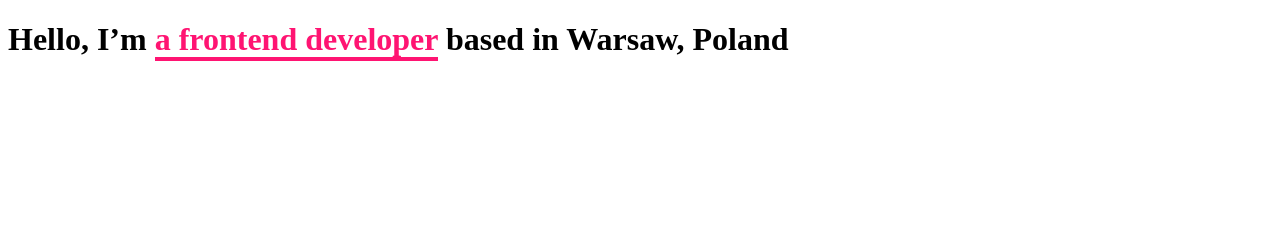
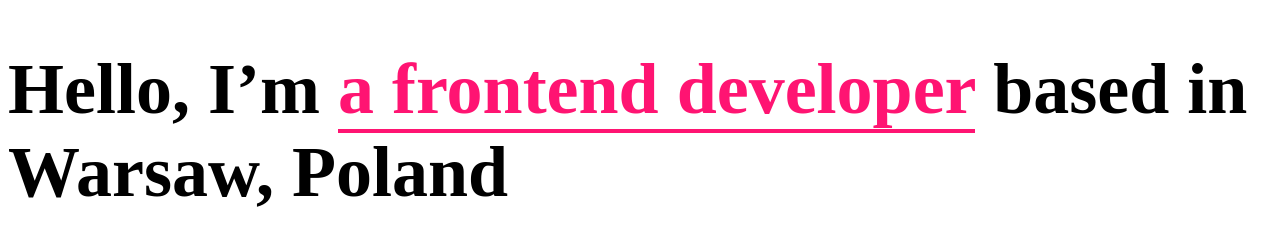
Before and after one commit to danzawadzki/gatsby-portfolio, a Gatsby site: page / in a window 1280 px wide. Built offline with nearby package versions, Linux system fonts and the light colour scheme; Gatsby itself is replaced by a stand-in of ours.

Commit message:
Updating slider font size.

```diff
--- a/src/components/Slider/Slider.jsx
+++ b/src/components/Slider/Slider.jsx
@@ -8,7 +8,7 @@ import "./Slider.scss";
  * @constructor
  */
 const Slider = ({}) => (
-  <h1>
+  <h1 className="slider__text">
     Hello, I’m{" "}
     <span className="slider__text--hightligted">a frontend developer</span>{" "}
     based in Warsaw, Poland
--- a/src/components/Slider/Slider.scss
+++ b/src/components/Slider/Slider.scss
@@ -2,8 +2,12 @@
 @import "../../assets/styles/constants";
 
 .slider {
-  &__text--hightligted {
-    color: $app__color--accent;
-    border-bottom: 0.25rem solid $app__color--accent;
+  &__text {
+    font-size: 4.5rem;
+
+    &--hightligted {
+      color: $app__color--accent;
+      border-bottom: 0.25rem solid $app__color--accent;
+    }
   }
 }
```
